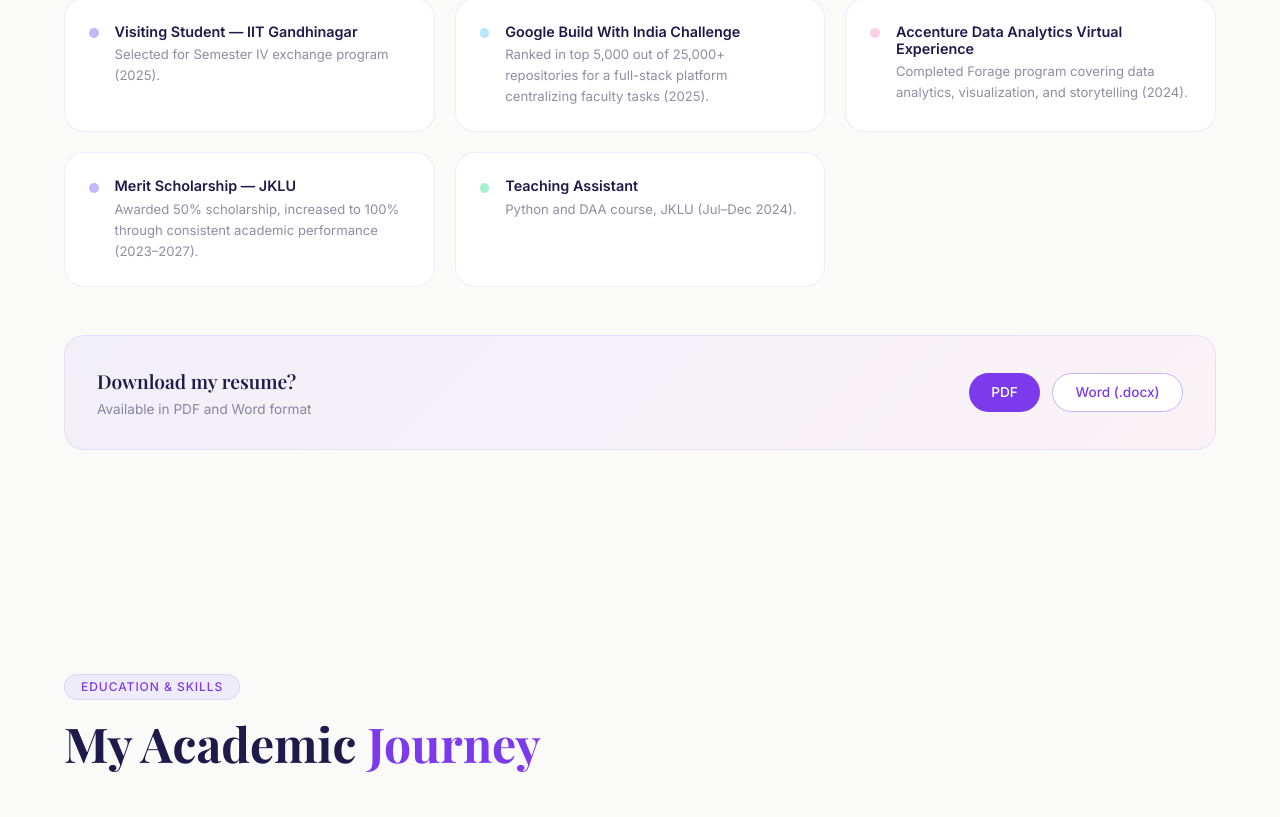
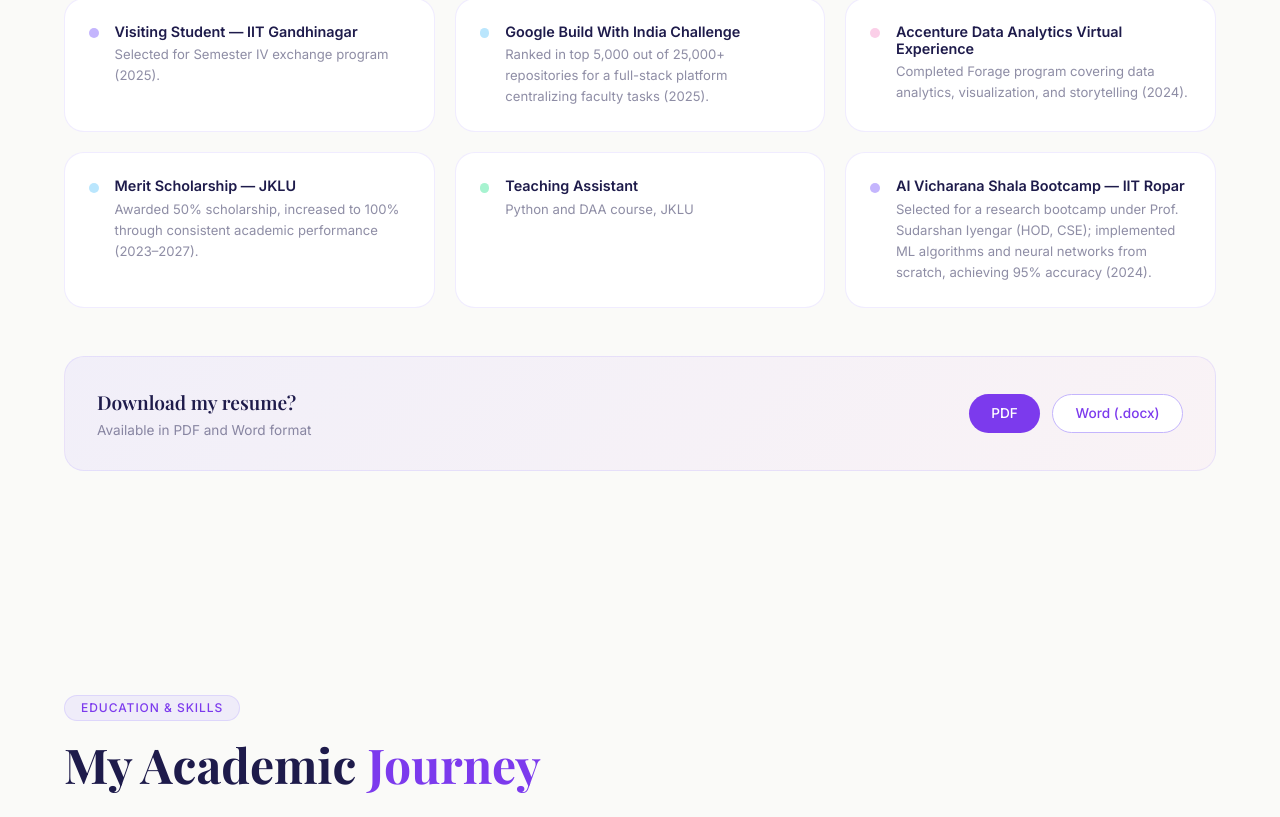
Before and after one commit to gursneh-28/My-Portfolio, a React (Vite) app in the folder client/: page / in a window 1280 px wide. Shown: the part 1783-2600 px from the top of the page. Built offline with nearby package versions, Linux system fonts and the light colour scheme; no server answers.

Commit message:
Update data

```diff
--- a/client/src/data/portfolioData.js
+++ b/client/src/data/portfolioData.js
@@ -28,7 +28,7 @@ export const skills = [
   },
   {
     category: "Systems & OS",
-    color: "gray",
+    color: "mint",
     items: ["Preemptive Scheduling", "Memory Management", "Syscall Interfaces", "ELF Loading", "Filesystems", "GRUB/Multiboot", "QEMU"],
     proficiency: [
       { name: "Memory Management", level: 70 },
@@ -58,7 +58,7 @@ export const skills = [
   },
   {
     category: "Databases",
-    color: "mint",
+    color: "lavender",
     items: ["MySQL", "MongoDB", "PostgreSQL", "Redis", "SQLite", "Cloudinary"],
     proficiency: [
       { name: "MongoDB", level: 80 },
@@ -67,7 +67,7 @@ export const skills = [
   },
   {
     category: "ML / CV",
-    color: "sky",
+    color: "mint",
     items: ["TensorFlow", "PyTorch", "OpenCV", "YOLO", "MTCNN", "NLP"],
     proficiency: [
       { name: "OpenCV",     level: 82 },
@@ -78,7 +78,7 @@ export const skills = [
   },
   {
     category: "Cloud & DevOps",
-    color: "lavender",
+    color: "blush",
     items: ["Docker", "Git", "Linux", "Salesforce (Apex, Visualforce)"],
     proficiency: [
       { name: "Git",    level: 88 },
@@ -88,7 +88,7 @@ export const skills = [
   },
   {
     category: "Tools",
-    color: "blush",
+    color: "sky",
     items: ["VS Code", "Wireshark"],
     proficiency: [
       { name: "VS Code",   level: 92 },
@@ -254,16 +254,21 @@ export const achievements = [
     color: "blush",
   },
   {
-    // NOTE: your two source documents disagree here — the portfolio data said
-    // 75%, the new resume says 100%. Using the resume's figure; flag if wrong.
+
     title: "Merit Scholarship — JKLU",
     desc: "Awarded 50% scholarship, increased to 100% through consistent academic performance (2023–2027).",
-    color: "lavender",
+    color: "sky",
   },
   {
     title: "Teaching Assistant",
-    desc: "Python and DAA course, JKLU (Jul–Dec 2024).",
+    desc: "Python and DAA course, JKLU",
     color: "mint",
+  },
+
+  {
+  title: "AI Vicharana Shala Bootcamp — IIT Ropar",
+  desc: "Selected for a research bootcamp under Prof. Sudarshan Iyengar (HOD, CSE); implemented ML algorithms and neural networks from scratch, achieving 95% accuracy (2024).",
+  color: "lavender",
   },
 ]
 
--- a/client/src/pages/Experience.jsx
+++ b/client/src/pages/Experience.jsx
@@ -11,7 +11,7 @@ const slideIn = {
 }
 
 const stats = [
-  { number: '3', label: 'Internships' },
+  { number: '4', label: 'Internships' },
   { number: '2', label: 'Months avg. tenure' },
   { number: '3+', label: 'Tech stacks used' },
   { number: '2025', label: 'Latest role' },
--- a/client/src/pages/Home.jsx
+++ b/client/src/pages/Home.jsx
@@ -34,7 +34,7 @@ export default function Home() {
   const stats = [
     { number: '8.74', label: 'CGPA' },
     { number: '5+', label: 'Projects' },
-    { number: '3', label: 'Internships' },
+    { number: '4', label: 'Internships' },
     { number: '2023-27', label: 'BTech' },
   ]
 
```
